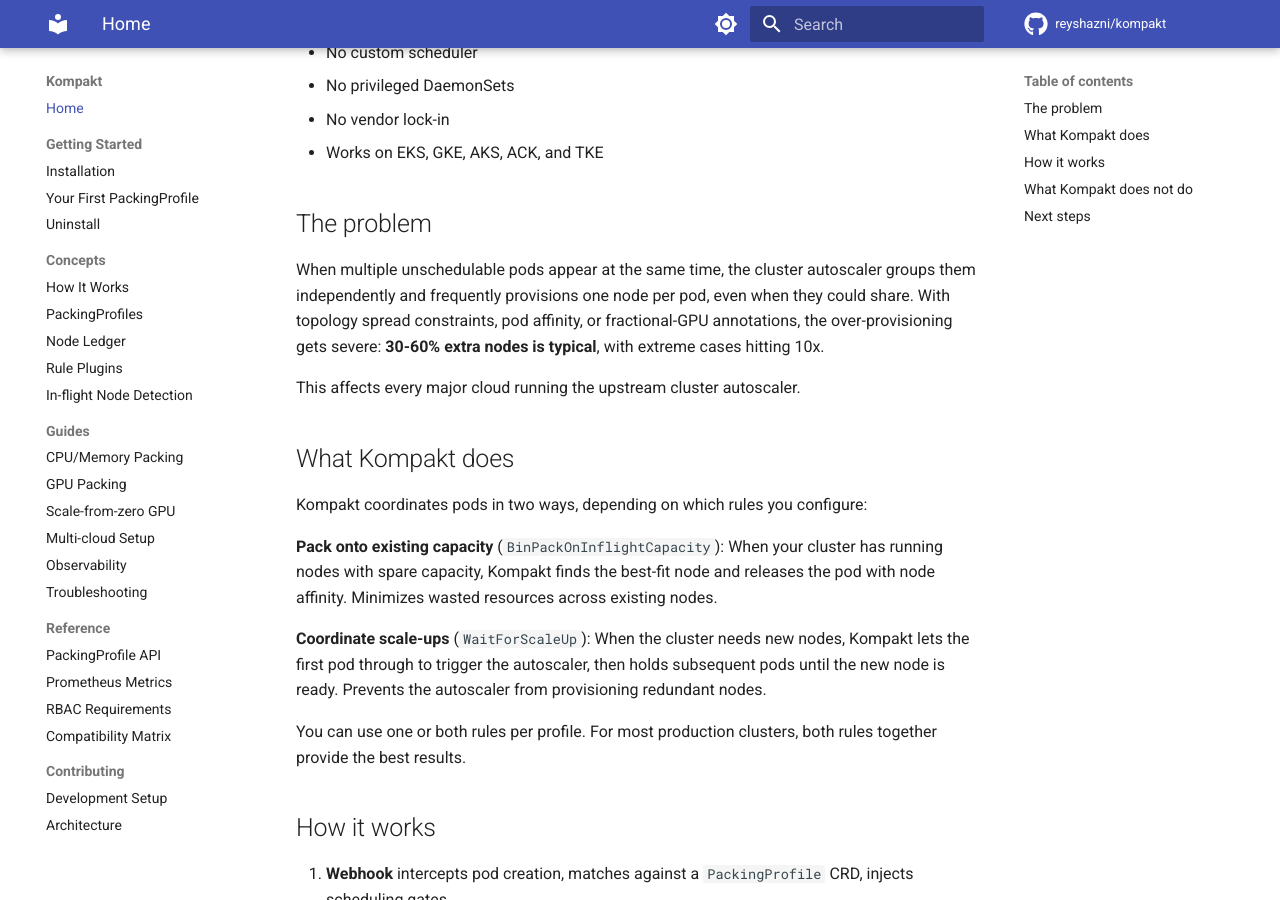
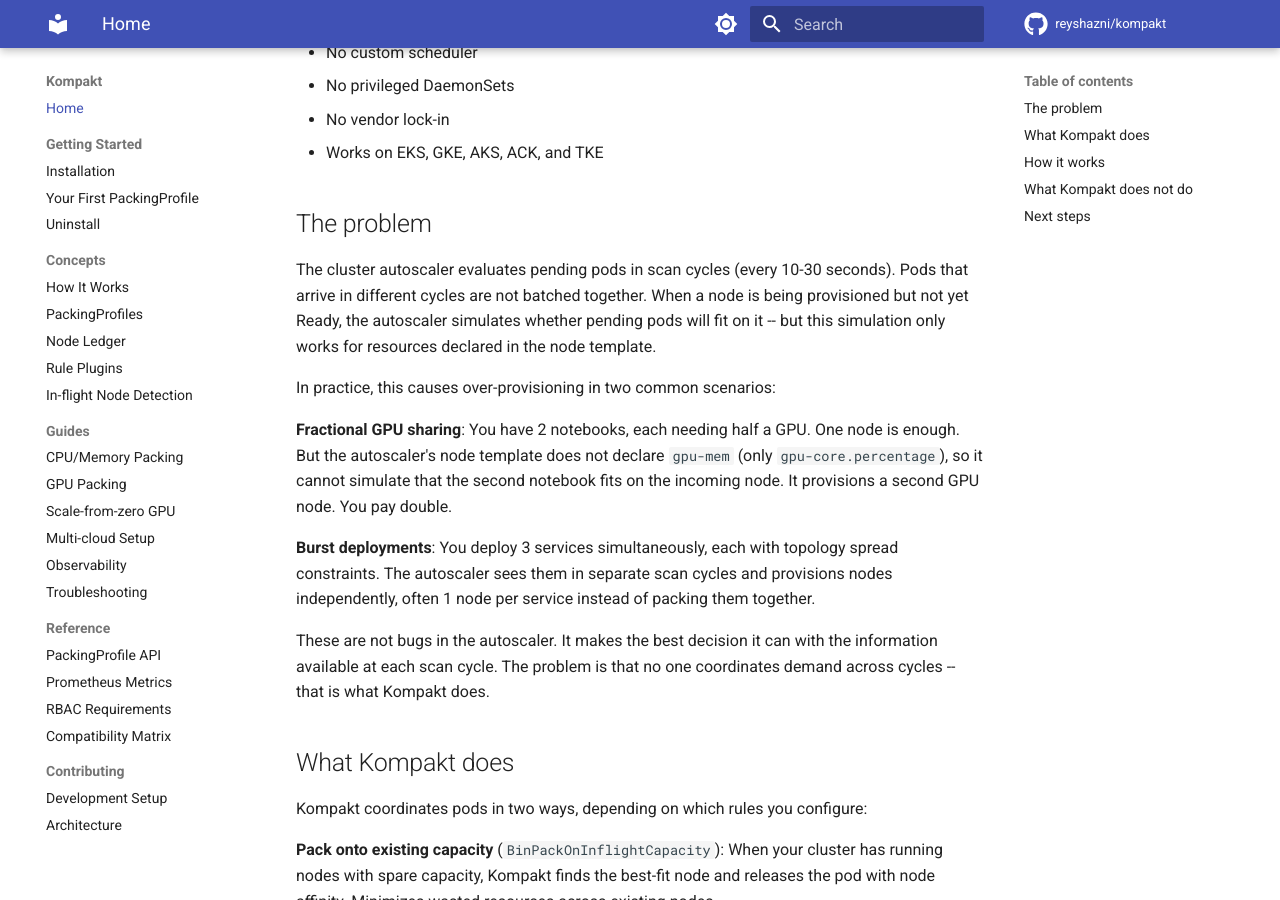
Before and after one commit to reyshazni/kompakt, an MkDocs documentation site: the page built from docs/index.md, in a window 1280 px wide and 900 px high, scrolled down 300 px. Built offline with MkDocs 1.6.1 and Material for MkDocs 9.7.7, drawn with Linux system fonts in a browser that asks for light colours; comment, search, counter and statistics services are not loaded.

Commit message:
docs: rewrite problem statement with accurate claims

```diff
--- a/docs/index.md
+++ b/docs/index.md
@@ -11,9 +11,15 @@
 
 ## The problem
 
-When multiple unschedulable pods appear at the same time, the cluster autoscaler groups them independently and frequently provisions one node per pod, even when they could share. With topology spread constraints, pod affinity, or fractional-GPU annotations, the over-provisioning gets severe: **30-60% extra nodes is typical**, with extreme cases hitting 10x.
+The cluster autoscaler evaluates pending pods in scan cycles (every 10-30 seconds). Pods that arrive in different cycles are not batched together. When a node is being provisioned but not yet Ready, the autoscaler simulates whether pending pods will fit on it -- but this simulation only works for resources declared in the node template.
 
-This affects every major cloud running the upstream cluster autoscaler.
+In practice, this causes over-provisioning in two common scenarios:
+
+**Fractional GPU sharing**: You have 2 notebooks, each needing half a GPU. One node is enough. But the autoscaler's node template does not declare `gpu-mem` (only `gpu-core.percentage`), so it cannot simulate that the second notebook fits on the incoming node. It provisions a second GPU node. You pay double.
+
+**Burst deployments**: You deploy 3 services simultaneously, each with topology spread constraints. The autoscaler sees them in separate scan cycles and provisions nodes independently, often 1 node per service instead of packing them together.
+
+These are not bugs in the autoscaler. It makes the best decision it can with the information available at each scan cycle. The problem is that no one coordinates demand across cycles -- that is what Kompakt does.
 
 ## What Kompakt does
 
```
Also changed, not shown: README.md (+3 -1 lines).
